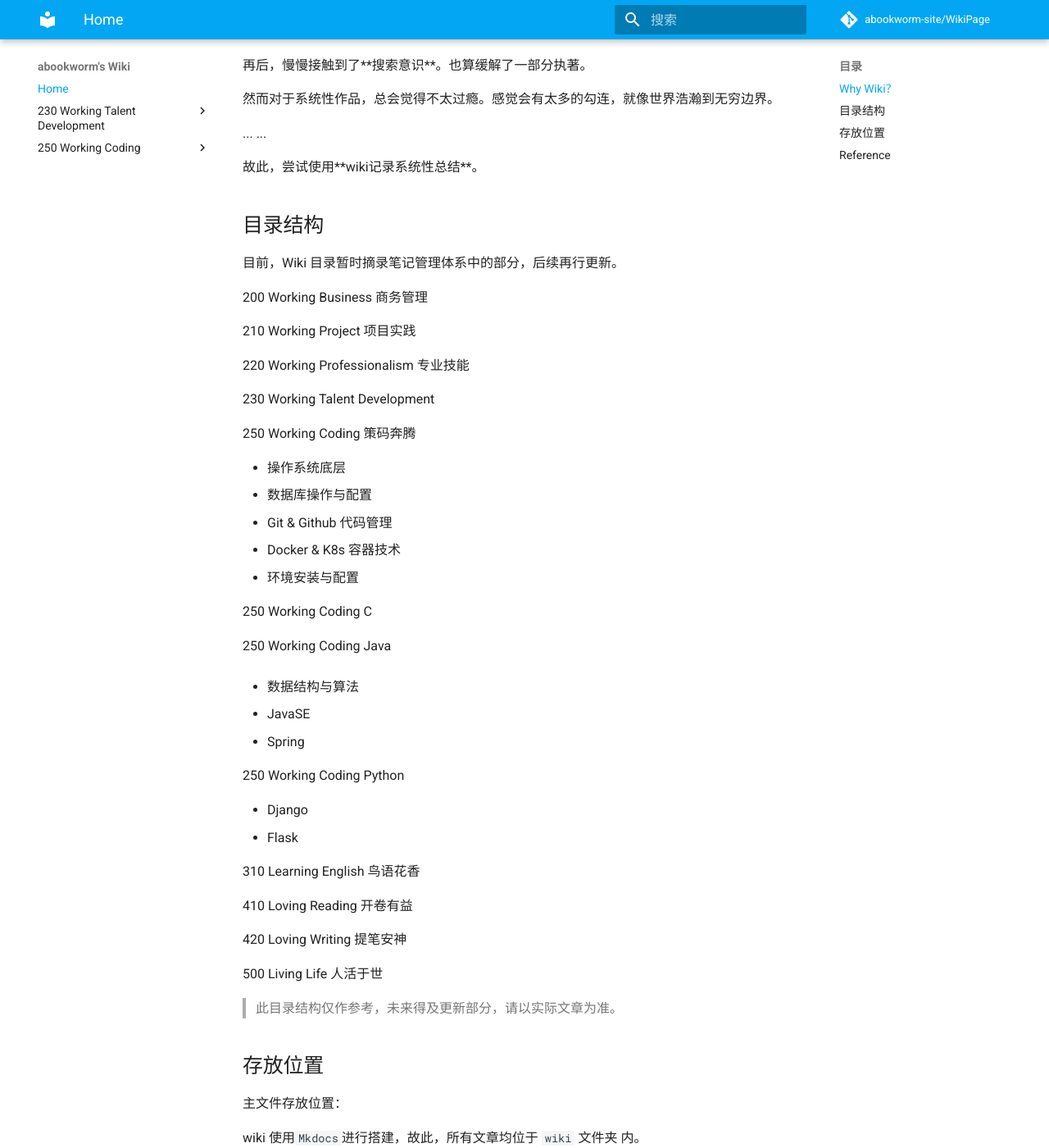
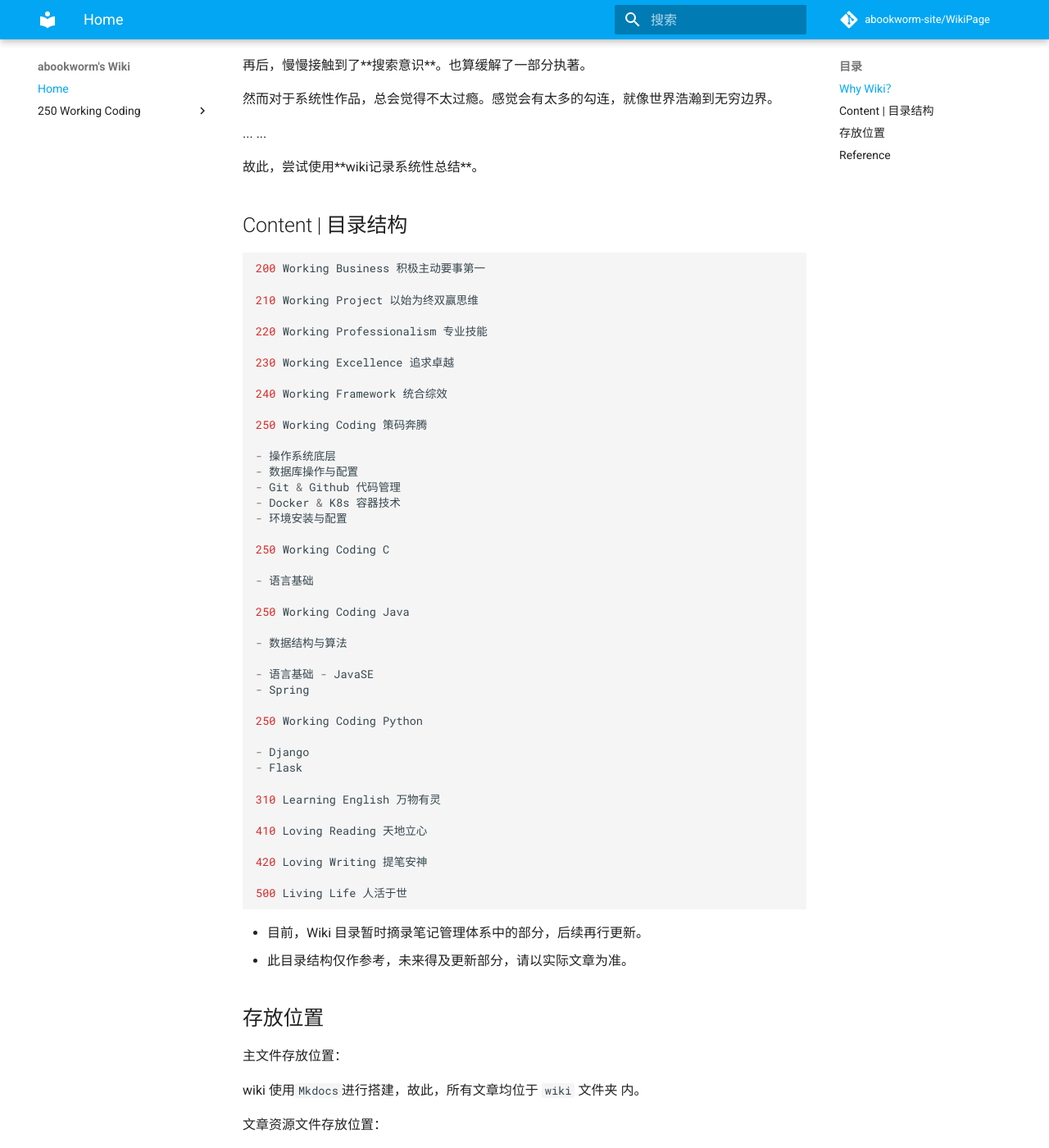
Before and after one commit to abookworm-site/AarWiki, an MkDocs documentation site: the page built from wiki/index.md, in a window 1280 px wide and 1400 px high, scrolled down 340 px. Shown: the whole window at 82% size. Built offline with MkDocs 1.6.1 and Material for MkDocs 9.7.7, drawn with Linux system fonts in a browser that asks for light colours; comment, search, counter and statistics services are not loaded; old or Windows-style settings are respelled for this version of MkDocs.

Commit message:
update frame of index and add reference data

````diff
--- a/mkdocs.yml
+++ b/mkdocs.yml
@@ -74,8 +74,8 @@ markdown_extensions:
 nav:
 - Home: 'index.md'
 
-- 230 Working Talent Development:
-  - Content: '230 Working Talent Development\index.md'
+#- 230 Working Excellence:
+#  - Content: '230 Working Excellence\index.md'
 
 - 250 Working Coding:
   - 操作系统底层: '250 Working Coding\操作系统底层\Java 程序员掌握的系统底层知识.md'
--- a/wiki/index.md
+++ b/wiki/index.md
@@ -16,19 +16,19 @@
 
 
 
-## 目录结构
-
-目前，Wiki 目录暂时摘录笔记管理体系中的部分，后续再行更新。
+## Content | 目录结构
 
 
+```python
+200 Working Business 积极主动要事第一
 
-200 Working Business 商务管理
-
-210 Working Project 项目实践
+210 Working Project 以始为终双赢思维
 
 220 Working Professionalism 专业技能
 
-230 Working Talent Development
+230 Working Excellence 追求卓越
+
+240 Working Framework 统合综效
 
 250 Working Coding 策码奔腾
 
@@ -40,11 +40,13 @@
 
 250 Working Coding C
 
+- 语言基础
+
 250 Working Coding Java
 
 - 数据结构与算法
 
-- JavaSE
+- 语言基础 - JavaSE
 - Spring
 
 250 Working Coding Python
@@ -52,17 +54,17 @@
 - Django
 - Flask
 
-310 Learning English 鸟语花香
+310 Learning English 万物有灵
 
-410 Loving Reading 开卷有益
+410 Loving Reading 天地立心
 
 420 Loving Writing 提笔安神
 
 500 Living Life 人活于世
+```
 
-
-
-> 此目录结构仅作参考，未来得及更新部分，请以实际文章为准。
+- 目前，Wiki 目录暂时摘录笔记管理体系中的部分，后续再行更新。
+- 此目录结构仅作参考，未来得及更新部分，请以实际文章为准。
 
 
 
````
Also changed, not shown: wiki/230 Working Excellence/index.md (added), 1 other file.
